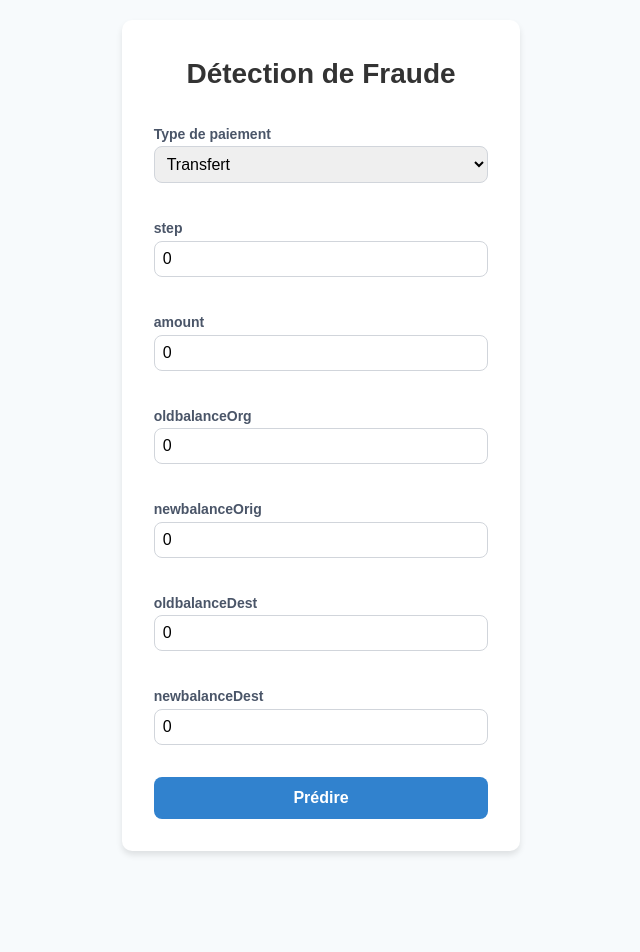
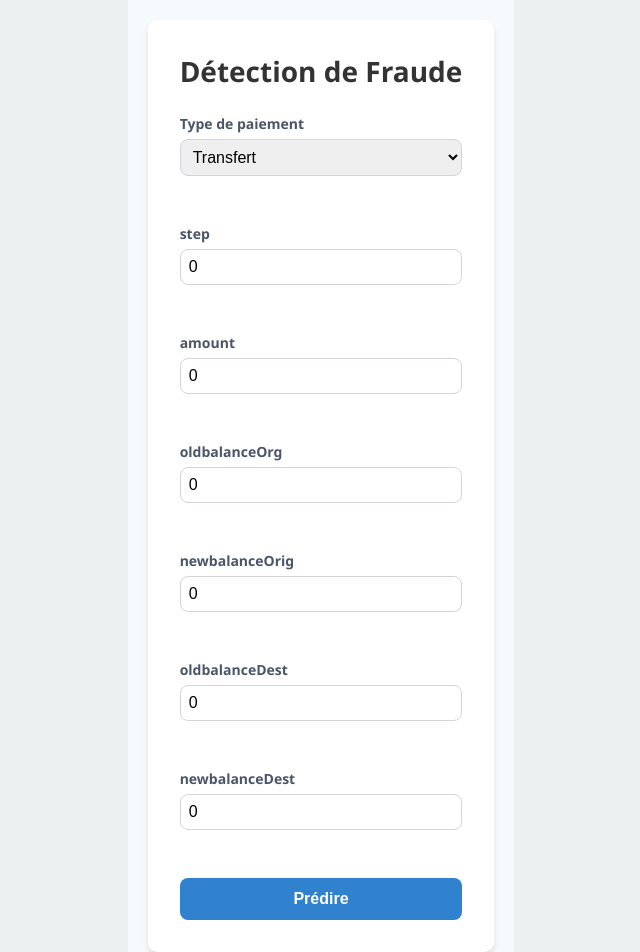
Before and after one commit to ibou224/frontend-fraud, a React (Create React App) app: page / in a window 1280 px wide. Shown: the top 952 px of the page, without its empty margins (319-959 px from the left). Before the commit the page ends 871 px from the top, so only its background shows below. Built offline with nearby package versions, Linux system fonts and the light colour scheme.

Commit message:
Update index.css

```diff
--- a/src/index.css
+++ b/src/index.css
@@ -1,89 +1,122 @@
-/* index.css */
-
-/* Resetting some default styles for a clean slate */
+/* Reset */
 * {
   margin: 0;
   padding: 0;
   box-sizing: border-box;
 }
 
-/* Body style */
 body {
-  font-family: Arial, sans-serif;
-  background-color: #f7fafc; /* Gris clair */
-  color: #2d3748; /* Gris foncé */
-  line-height: 1.6;
-  height: 100%;
+  font-family: 'Segoe UI', Tahoma, Geneva, Verdana, sans-serif;
+  background-color: #ECF0F1;
+  color: #2C3E50;
+  min-height: 100vh;
   display: flex;
+  align-items: center;
   justify-content: center;
-  align-items: center;
-  margin: 0;
-  min-height: 100vh;
 }
 
-/* Basic layout styling for the app container */
+/* Container principal */
 .container {
-  background-color: white;
-  padding: 2rem;
-  border-radius: 8px;
-  box-shadow: 0 4px 6px rgba(0, 0, 0, 0.1);
+  background-color: #fff;
+  padding: 2.5rem;
+  border-radius: 12px;
+  box-shadow: 0 8px 20px rgba(0, 0, 0, 0.1);
+  max-width: 600px;
   width: 100%;
-  max-width: 600px;
+  animation: fadeIn 0.5s ease-in-out;
 }
 
-/* Heading styling */
-h1 {
+/* Titre */
+.container h1 {
+  font-size: 28px;
   text-align: center;
-  color: #2d3748;
-  font-size: 24px;
   margin-bottom: 1.5rem;
+  color: #2C3E50;
 }
 
-/* Form styling */
-form {
-  display: flex;
-  flex-direction: column;
-  gap: 1rem;
+/* Étiquettes */
+label {
+  display: block;
+  font-size: 14px;
+  margin-bottom: 6px;
+  color: #34495E;
 }
 
-/* Form field labels */
-label {
+/* Champs */
+input,
+select {
+  width: 100%;
+  padding: 10px;
+  border: 1px solid #bdc3c7;
+  border-radius: 6px;
   font-size: 14px;
-  color: #4a5568;
+  margin-bottom: 1rem;
+  transition: border-color 0.3s ease;
 }
 
-/* Input and Select styling */
-input, select {
-  padding: 0.5rem;
-  border-radius: 4px;
-  border: 1px solid #e2e8f0;
-  font-size: 14px;
-  width: 100%;
-}
-
-input:focus, select:focus {
-  border-color: #3182ce; /* Bleu clair pour le focus */
+input:focus,
+select:focus {
+  border-color: #3498DB;
   outline: none;
 }
 
-/* Button styling */
+/* Bouton */
 button {
-  padding: 0.75rem;
-  background-color: #3182ce;
+  background-color: #3498DB;
   color: white;
+  padding: 12px;
   border: none;
-  border-radius: 4px;
+  border-radius: 6px;
+  font-weight: bold;
+  font-size: 16px;
   cursor: pointer;
-  font-size: 16px;
+  transition: background 0.3s ease;
+}
+
+button:hover {
+  background-color: #2980B9;
 }
 
 button:disabled {
-  background-color: #e2e8f0;
+  background-color: #95A5A6;
   cursor: not-allowed;
 }
 
-/* Error message styling */
+/* Résultat */
+.result {
+  text-align: center;
+  font-size: 18px;
+  margin-top: 1.5rem;
+  padding: 12px;
+  border-radius: 6px;
+}
+
+.result.success {
+  color: #27AE60;
+  background-color: #dff0d8;
+}
+
+.result.warning {
+  color: #E74C3C;
+  background-color: #fcebea;
+}
+
+/* Erreurs */
 .error {
-  color: #e53e3e; /* Rouge pour les erreurs */
+  color: #E74C3C;
   font-size: 12px;
+  margin-top: -0.5rem;
+  margin-bottom: 0.5rem;
 }
+
+/* Animation */
+@keyframes fadeIn {
+  from {
+    opacity: 0;
+    transform: translateY(10px);
+  }
+  to {
+    opacity: 1;
+    transform: translateY(0);
+  }
+}
```
